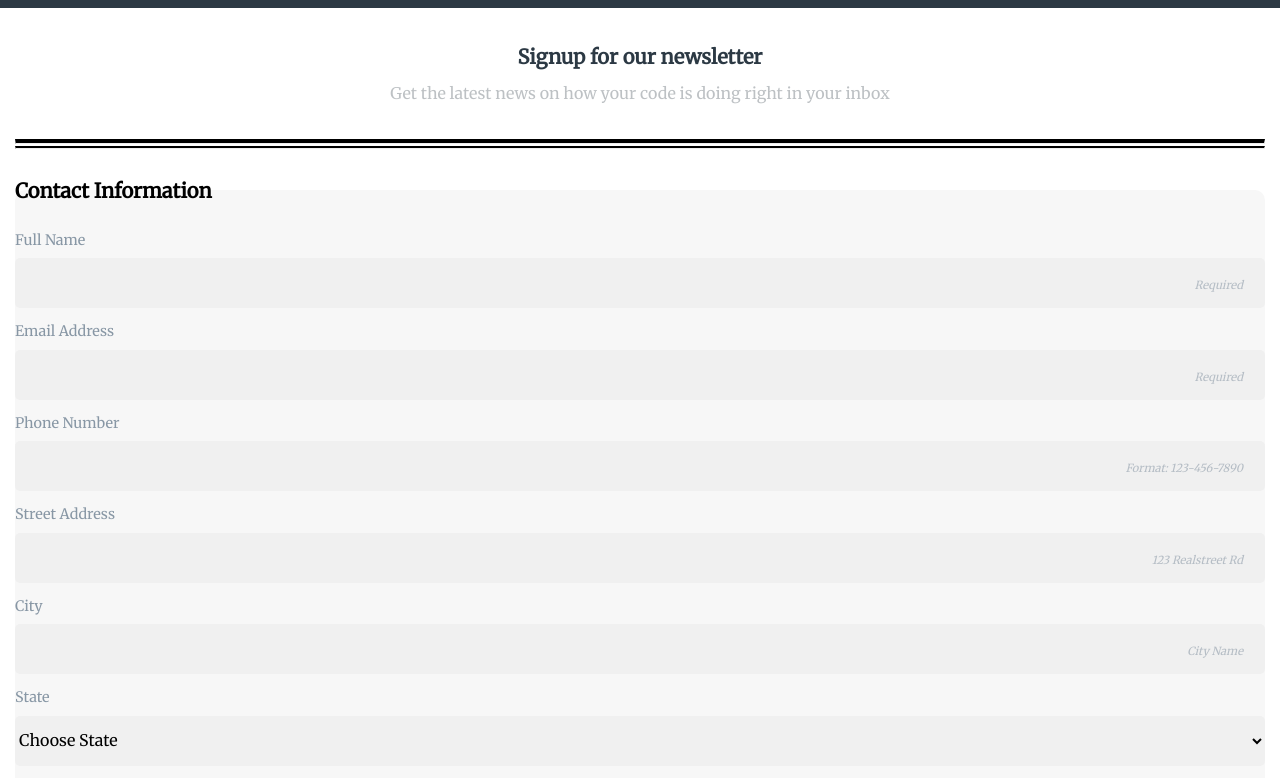
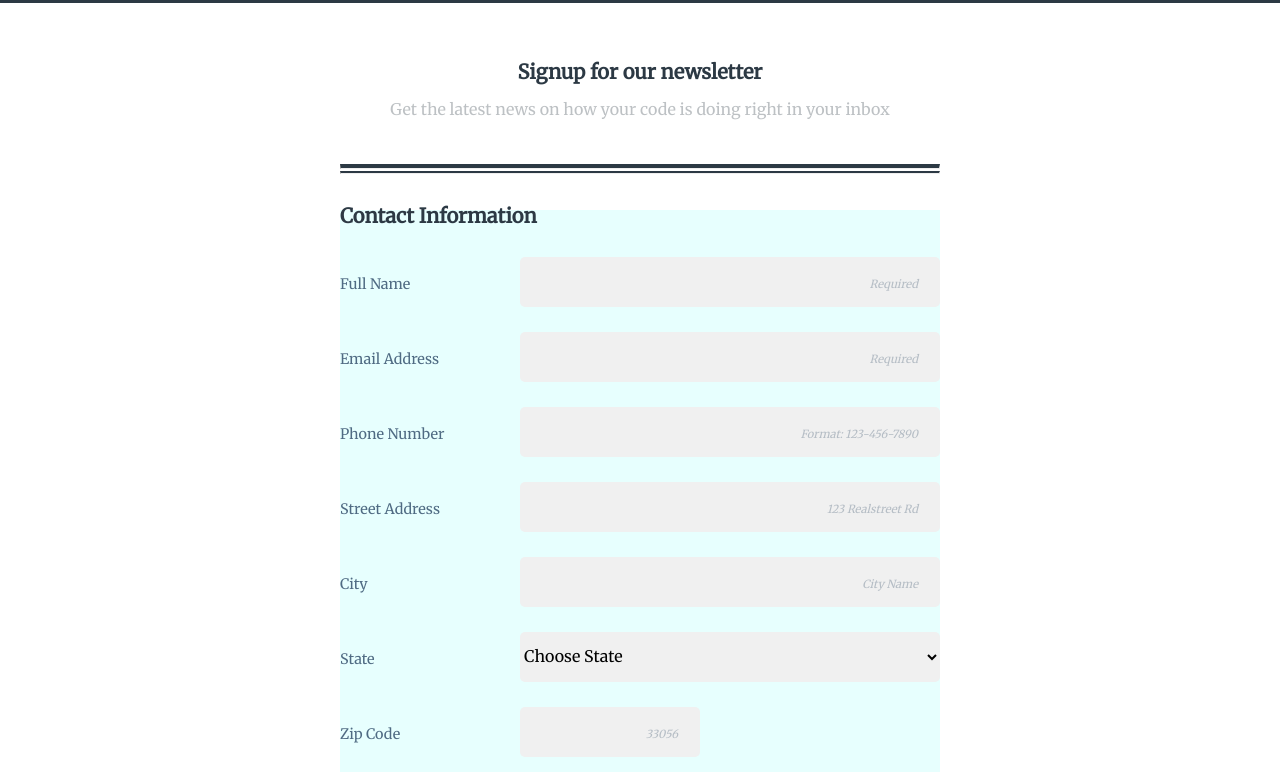
Before and after one commit to DrewM64/project-3, a plain HTML site: page index.html in a window 1280 px wide. Shown: the part 65-843 px from the top of the page. Drawn offline with Linux system fonts and the light colour scheme.

Commit message:
desktop layout prior to review
-completed desktop layout
-colors might be weird
-textarea doesn't seem to change in height

```diff
--- a/css/styles.css
+++ b/css/styles.css
@@ -16,6 +16,7 @@ h2,
 .page-title,
 h2,
 label,
+legend,
 hr {
     color: #2c3944;
 }
@@ -42,12 +43,12 @@ hr {
 }
 
 .thick-line {
-    border-top: 4px solid black;
+    border-top: 4px solid #2c3944;
     margin-bottom: 0;
 }
 
 .thin-line {
-    border-top: 2px solid black;
+    border-top: 2px solid #2c3944;
     margin-top: 2px;
 }
 
@@ -75,8 +76,7 @@ fieldset {
 }
 
 .contact {
-    background-color: #f7f7f7;
-    border-radius: 10px;
+    background-color: #e7fffe;
 }
 
 legend {
@@ -140,6 +140,10 @@ textarea:focus {
 }
 
 /* ---newsletter form--- */
+.newsletter {
+    background-color: #e7fffe;
+}
+
 .checkboxes,
 .radios {
     display: flex;
@@ -183,4 +187,54 @@ Media Queries
 
 @media (min-width: 768px) {
 
+.main-section {
+    width: 50%;
+    margin: auto;
+    max-width: 600px;
 }
+
+.page-title {
+    font-size: 1em;
+    font-weight: normal;
+}
+
+.signup {
+    padding: 40px 10px 30px;
+}
+
+.contact {
+    display: flex;
+    flex-direction: row;
+    flex-wrap: wrap;
+    align-items: center;
+}
+
+label {
+    color: #4f6b83;
+}
+
+.contact label {
+    width: 30%;
+}
+
+input[type="text"],
+input[type="tel"],
+input[type="email"],
+select {
+    flex-basis: 70%;
+    align-self: flex-end;
+}
+
+#zip {
+    flex-basis: 30%;
+}
+
+legend {
+    padding: 30px 0 20px 0;
+}
+
+.copy {
+    font-size: .9em;
+    margin-top: 2em;
+}
+}
```
